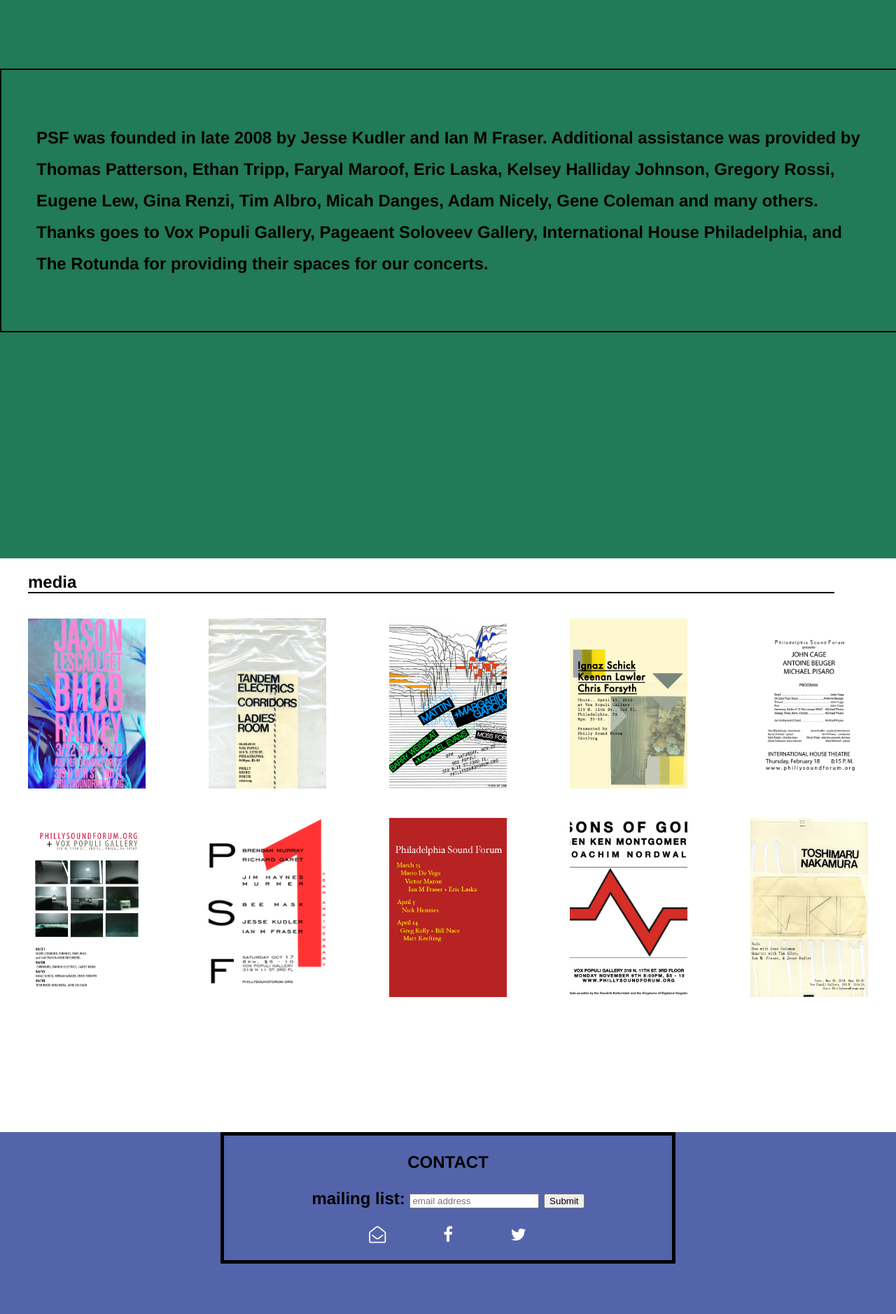
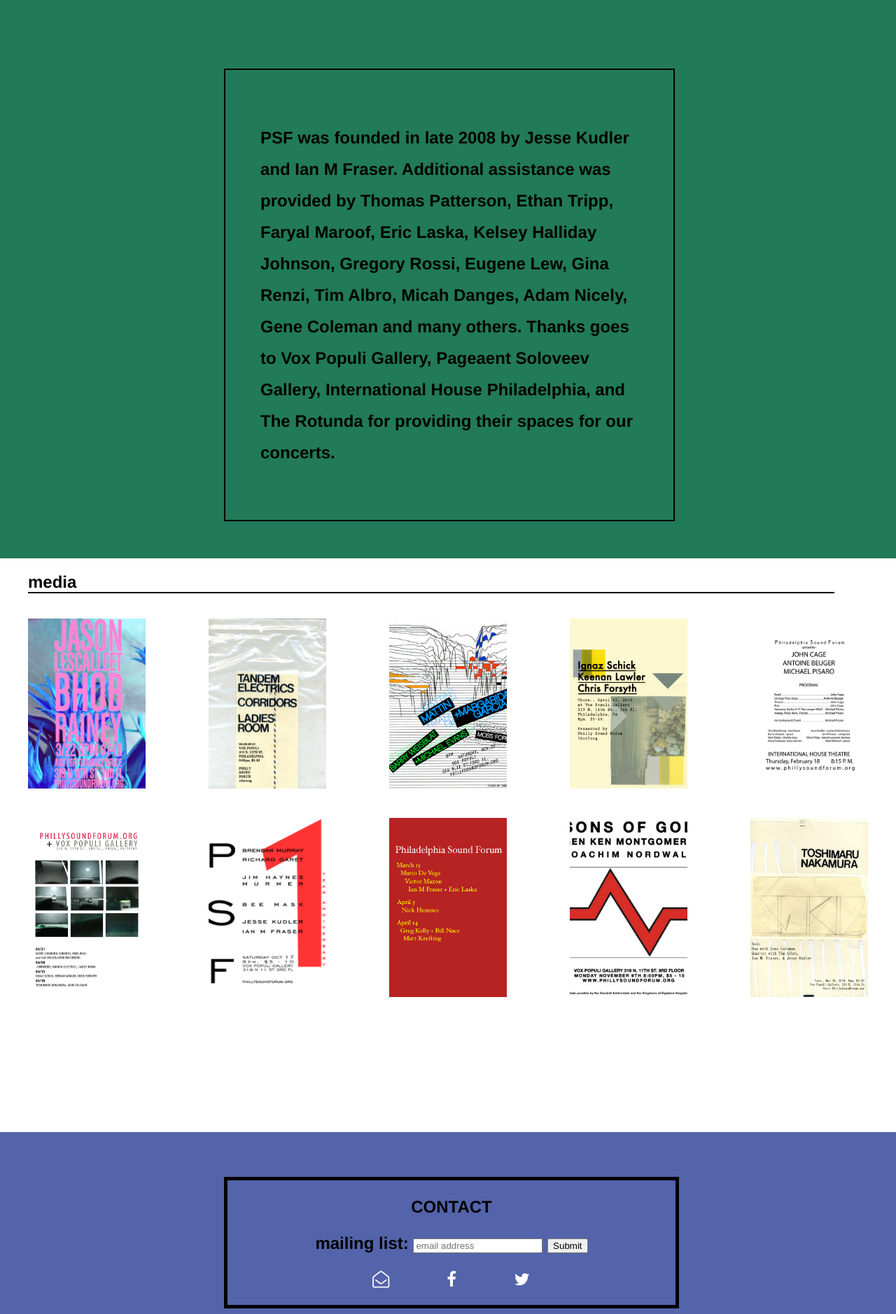
Before and after one commit to IanMFraser/psf-archival-site, a plain HTML site: page index.html in a window 1280 px wide. Shown: the part 802-2680 px from the top of the page at 70% size. Drawn offline with nearby package versions, Linux system fonts and the light colour scheme.

Commit message:
formatting changes

```diff
--- a/styles.css
+++ b/styles.css
@@ -61,8 +61,9 @@ div.right-menu li {
 }
 
 .about-content{
-    width: 100%;
+    width:50%;
     display: inline-block;
+    margin-left: 25%;
     margin-top: 100px;
     font-size: 1.5em;
     color:black;
@@ -82,7 +83,6 @@ div.right-menu li {
     margin-top: 200px;
     font-size: 1em;
     background-color: white;
-    border: solid black 1px;
     color:black;
 }
 .home-content p {
@@ -192,9 +192,11 @@ div.right-menu li {
 }
 
 .contact-box{
+    display: inline-block;
     border: black solid 5px;
     width: 50%;
-    margin: 0 auto;
+    margin-left: 25%;
+    margin-top: 5%;
     text-align: center;
     color: black;
     font-size: 1.5em;
```
